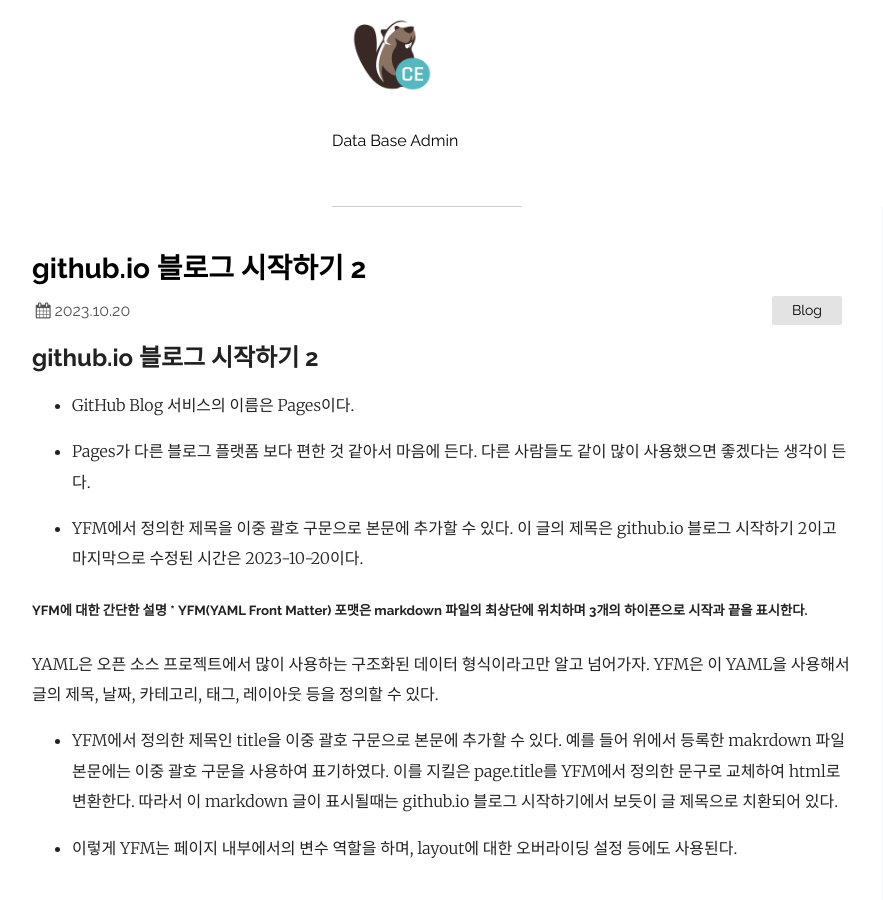
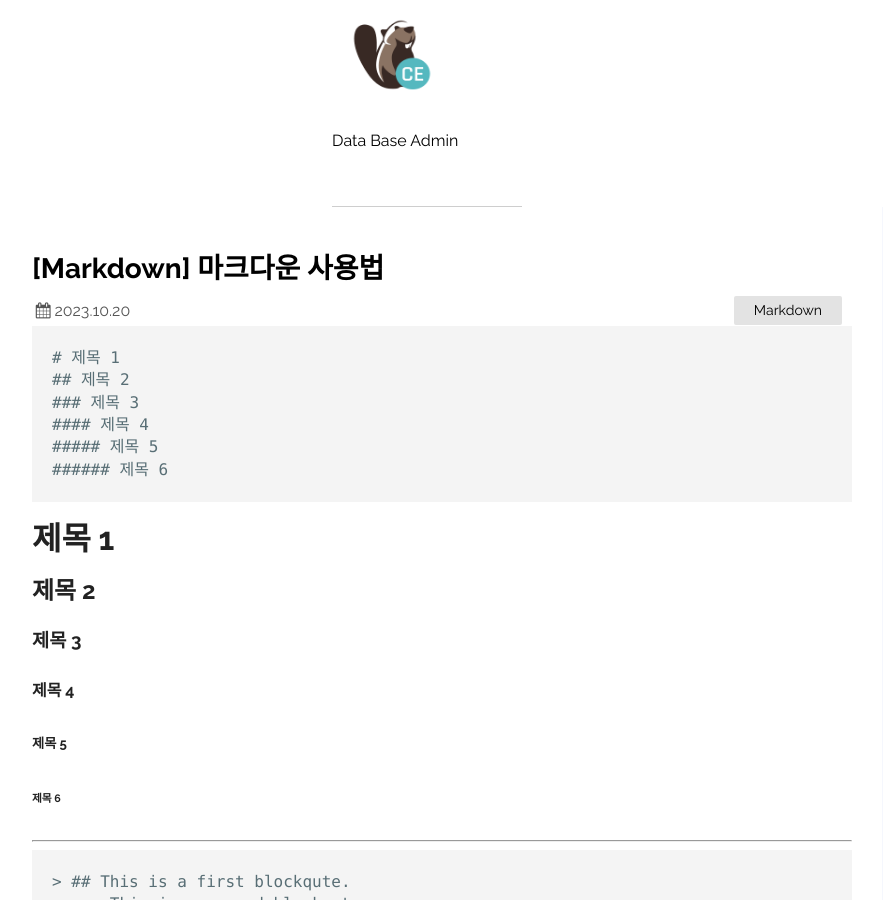
Before and after one commit to sfthch/sfthch, a Jekyll site: the page built from _posts/2023-10-20-02-blog-hch.md, in a window 1280 px wide and 900 px high. Shown: the whole window, without its empty margins (213-1096 px from the left). Built offline with Jekyll 4.4.1, drawn with Linux system fonts in a browser that asks for light colours; some of the changed text lies outside the part shown.

Commit message:
231022-0807

````diff
--- a/_posts/2023-10-20-02-blog-hch.md
+++ b/_posts/2023-10-20-02-blog-hch.md
@@ -1,32 +1,189 @@
 ---
 layout: post
-title: "github.io 블로그 시작하기 2"
-excerpt: "GitHub Blog 서비스인 github.io 블로그 시작하기로 했다."
+title: "[Markdown] 마크다운 사용법"
+excerpt: "마크다운(markdown)문법, 사용법에 대한 모든 것"
 categories:
-  - Blog
+  - Markdown
 tags:
-  - content
-  - Blog
+  - Git
+  - Pages
+  - Markdown
 last_modified_at: 2023-10-20
 ---
 
-## {{ page.title }}
-* GitHub Blog 서비스의 이름은 Pages이다.
+```
+# 제목 1
+## 제목 2
+### 제목 3
+#### 제목 4
+##### 제목 5
+###### 제목 6
+```
+# 제목 1
+## 제목 2
+### 제목 3
+#### 제목 4
+##### 제목 5
+###### 제목 6
 
-* Pages가 다른 블로그 플랫폼 보다 편한 것 같아서 마음에 든다.
-다른 사람들도 같이 많이 사용했으면 좋겠다는 생각이 든다.
+- - -
 
-* YFM에서 정의한 제목을 이중 괄호 구문으로 본문에 추가할 수 있다.
-이 글의 제목은 {{ page.title }}이고
-마지막으로 수정된 시간은 {{ page.last_modified_at }}이다.
+```
+> ## This is a first blockqute.
+>   > This is a second blockqute.
+>   >   > This is a third blockqute.
+```
 
-##### YFM에 대한 간단한 설명 * YFM(YAML Front Matter) 포맷은 markdown 파일의 최상단에 위치하며 3개의 하이픈으로 시작과 끝을 표시한다.
-YAML은 오픈 소스 프로젝트에서 많이 사용하는 구조화된 데이터 형식이라고만 알고 넘어가자.
-YFM은 이 YAML을 사용해서 글의 제목, 날짜, 카테고리, 태그, 레이아웃 등을 정의할 수 있다.
+> ## This is a first blockqute.
+>   > This is a second blockqute.
+>   >   > This is a third blockqute.
 
-* YFM에서 정의한 제목인 title을 이중 괄호 구문으로 본문에 추가할 수 있다.
-예를 들어 위에서 등록한 makrdown 파일 본문에는 이중 괄호 구문을 사용하여 표기하였다.
-이를 지킬은 page.title를 YFM에서 정의한 문구로 교체하여 html로 변환한다.
-따라서 이 markdown 글이 표시될때는 github.io 블로그 시작하기에서 보듯이 글 제목으로 치환되어 있다.
+- - -
 
-* 이렇게 YFM는 페이지 내부에서의 변수 역할을 하며, layout에 대한 오버라이딩 설정 등에도 사용된다.
+```
+이텔릭체는 *별표(asterisks)* 혹은 _언더바(underscore)_를 사용하세요.
+두껍게는 **별표(asterisks)** 혹은 __언더바(underscore)__를 사용하세요.
+**_이텔릭체_와 두껍게**를 같이 사용할 수 있습니다.
+취소선은 ~~물결표시(tilde)~~를 사용하세요.
+<u>밑줄</u>은 `<u></u>`를 사용하세요.
+```
+
+이텔릭체는 *별표(asterisks)* 혹은 _언더바(underscore)_를 사용하세요.
+두껍게는 **별표(asterisks)** 혹은 __언더바(underscore)__를 사용하세요.
+**_이텔릭체_와 두껍게**를 같이 사용할 수 있습니다.
+취소선은 ~~물결표시(tilde)~~를 사용하세요.
+<u>밑줄</u>은 `<u></u>`를 사용하세요.
+
+- - -
+
+```
+1. ### 순서가 필요한 목록
+1. **순서가 필요한 목록**
+   - 순서가 필요하지 않은 목록(서브)
+   - 순서가 필요하지 않은 목록(서브)
+1. 순서가 필요한 목록
+   1. 순서가 필요한 목록(서브)
+      - 순서가 서브
+   1. 순서가 필요한 목록(서브)
+      - 순서가 서브
+1. 순서가 필요한 목록
+```
+
+1. ### 순서가 필요한 목록
+1. **순서가 필요한 목록**
+   - 순서가 필요하지 않은 목록(서브)
+   - 순서가 필요하지 않은 목록(서브)
+1. 순서가 필요한 목록
+   1. 순서가 필요한 목록(서브)
+      - 순서가 서브
+   1. 순서가 필요한 목록(서브)
+      - 순서가 서브
+1. 순서가 필요한 목록
+
+- - -
+
+```
+[GOOGLE](https://google.com)
+
+[![GOOGLE](/assets/portfolio.png)](https://google.com)
+
+[NAVER](https://naver.com "링크 설명(title)을 작성하세요.")
+
+[상대적 참조](../users/login)
+
+[Dribbble][Dribbble link]
+
+[GitHub][1]
+
+문서 안에서 [참조 링크]를 그대로 사용할 수도 있습니다.
+
+다음과 같이 문서 내 일반 URL이나 꺾쇠 괄호(`< >`, Angle Brackets)안의 URL은 자동으로 링크를 사용합니다.
+구글 홈페이지: https://google.com
+네이버 홈페이지: <https://naver.com>
+
+[Dribbble link]: https://dribbble.com
+[1]: https://github.com
+[참조 링크]: https://naver.com "네이버로 이동합니다!"
+```
+
+[GOOGLE](https://google.com)
+
+[![GOOGLE](/assets/portfolio.png)](https://google.com)
+
+[NAVER](https://naver.com "링크 설명(title)을 작성하세요.")
+
+[상대적 참조](../users/login)
+
+[Dribbble][Dribbble link]
+
+[GitHub][1]
+
+문서 안에서 [참조 링크]를 그대로 사용할 수도 있습니다.
+
+다음과 같이 문서 내 일반 URL이나 꺾쇠 괄호(`< >`, Angle Brackets)안의 URL은 자동으로 링크를 사용합니다.
+
+구글 홈페이지: https://google.com
+
+네이버 홈페이지: <https://naver.com>
+
+[Dribbble link]: https://dribbble.com
+[1]: https://github.com
+[참조 링크]: https://naver.com "네이버로 이동합니다!"
+
+- - -
+
+```
+| 값 | 의미 | 기본값 |
+|---|:---:|---:|
+| `static` | 유형(기준) 없음 / 배치 불가능 | `static` |
+| `relative` | 요소 자신을 기준으로 배치 |  |
+| `absolute` | 위치 상 부모(조상)요소를 기준으로 배치 |  |
+| `fixed` | 브라우저 창을 기준으로 배치 |  |
+```
+
+| 값 | 의미 | 기본값 |
+|---|:---:|---:|
+| `static` | 유형(기준) 없음 / 배치 불가능 | `static` |
+| `relative` | 요소 자신을 기준으로 배치 |  |
+| `absolute` | 위치 상 부모(조상)요소를 기준으로 배치 |  |
+| `fixed` | 브라우저 창을 기준으로 배치 |  |
+
+- - -
+
+```
+{: style="text-align: center;"}
+이것은 문자박스입니다. 공지사항입니다. 공부를 해봅시다
+```
+
+{: style="text-align: center;"}
+이것은 문자박스입니다.
+공지사항입니다. 공부를 해봅시다
+
+- - -
+
+```
+* [ ] 체크가 No
+* [x] 체크가 Yes
+```
+
+* [ ] 체크가 No
+* [x] 체크가 Yes
+
+
+- - -
+
+```
+헤더1|헤더2|헤더3
+:---|:---:|---:
+Left|Center|Right
+1|2|3
+4|5|6
+7|8|9
+```
+
+헤더1|헤더2|헤더3
+:---|:---:|---:
+Left|Center|Right
+1|2|3
+4|5|6
+7|8|9
````
Also changed, not shown: _posts/2023-10-20-01-blog-hch.md (+8 -2 lines).
